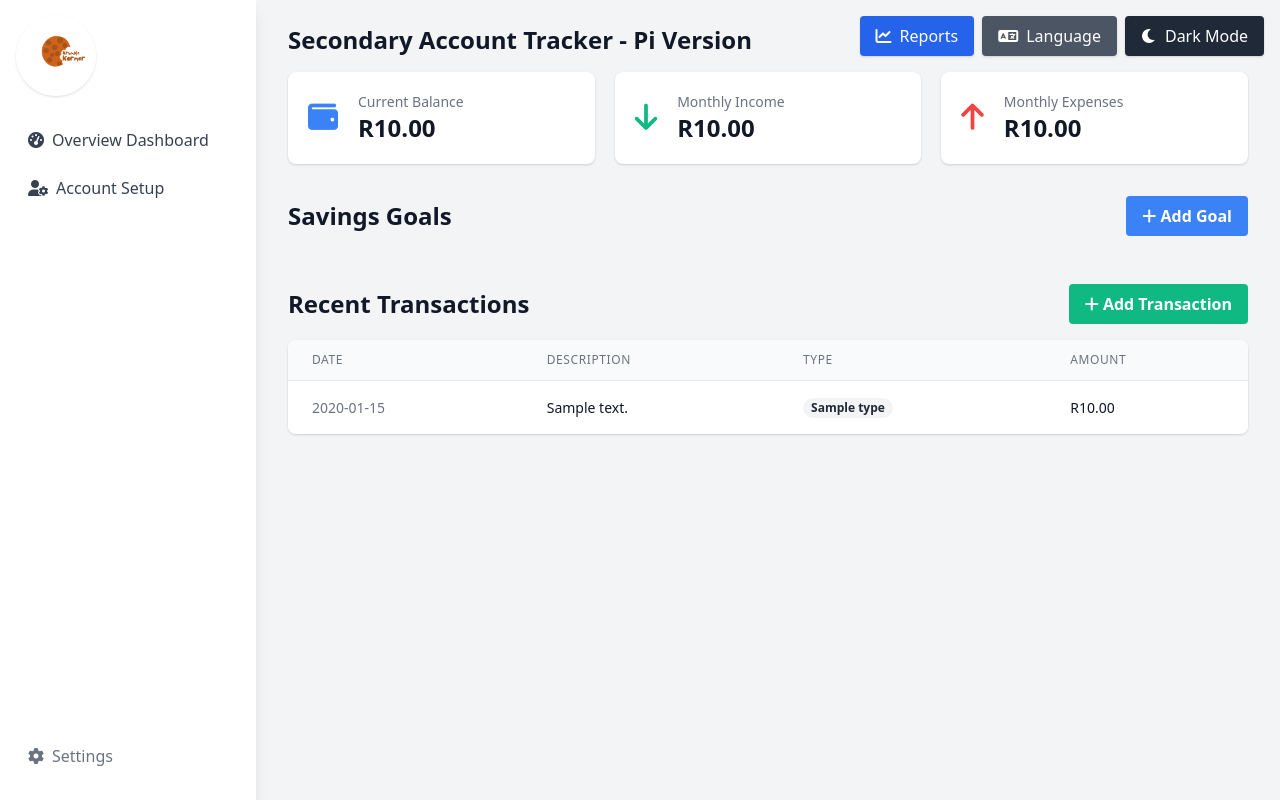
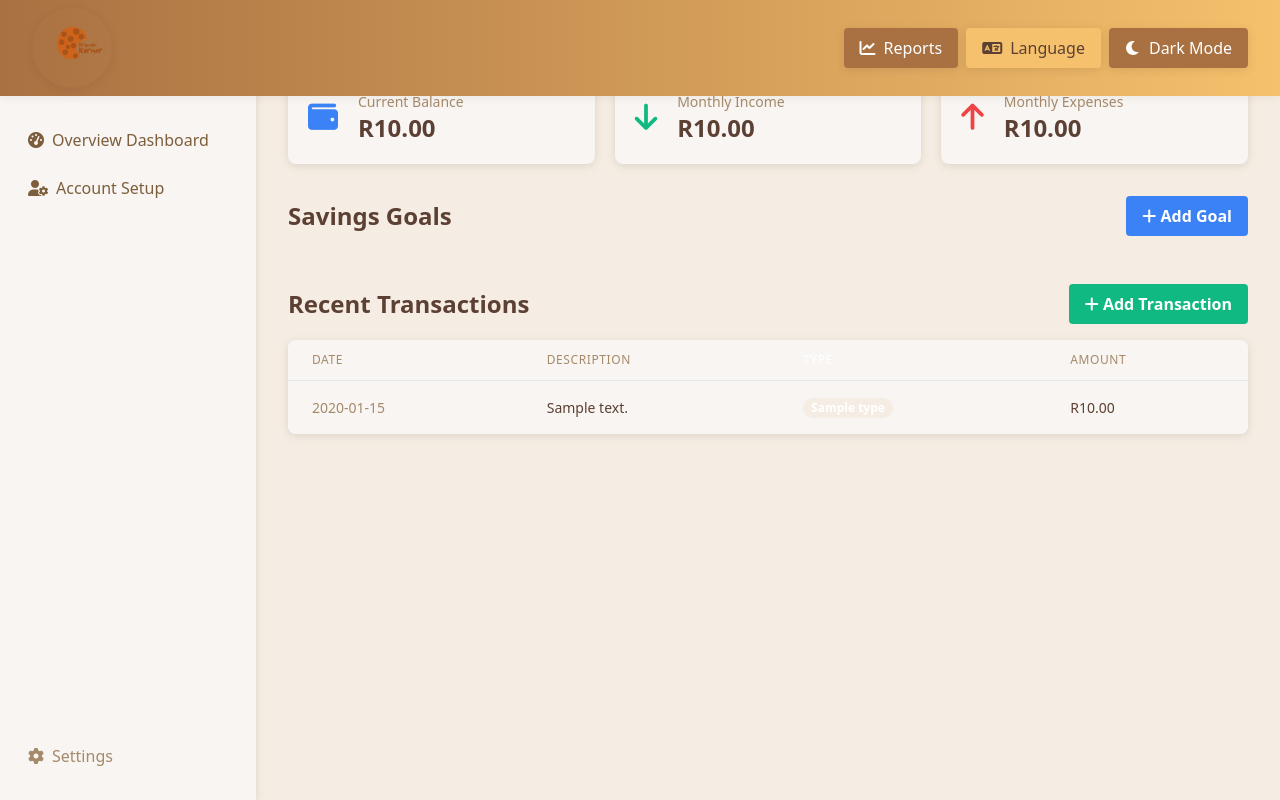
Before and after one commit to EmbeddEdge/FlaskWebApp, a Flask app: page / in a window 1280 px wide. Run offline with Flask 3, Linux system fonts and the light colour scheme; a database or web service that is not in the repository returns one stand-in record (values such as "Sample title"); some libraries are stand-ins or nearby versions.

Commit message:
updated theme

```diff
--- a/templates/dashboard.html
+++ b/templates/dashboard.html
@@ -8,26 +8,90 @@
     <link href="https://cdnjs.cloudflare.com/ajax/libs/font-awesome/6.0.0/css/all.min.css" rel="stylesheet">
     <script src="https://cdn.jsdelivr.net/npm/chart.js"></script>
     <style>
+        /* Brown Cookie/Baking Theme */
+        body {
+            background-color: #f5ede3;
+        }
+        .bg-white {
+            background-color: #f8f5f2 !important;
+        }
+        .text-gray-900 {
+            color: #5c4033 !important;
+        }
+        .text-gray-700 {
+            color: #7c5e3c !important;
+        }
+        .text-gray-500 {
+            color: #a58a6a !important;
+        }
+        .bg-gray-100 {
+            background-color: #f5ede3 !important;
+        }
+        .bg-blue-100, .bg-blue-200 {
+            background-color: #e2c9b0 !important;
+        }
+        .bg-red-100 {
+            background-color: #b86b4b !important;
+        }
+        .bg-green-100 {
+            background-color: #a3a656 !important;
+        }
+        .bg-gray-50 {
+            background-color: #f8f5f2 !important;
+        }
+        .bg-gray-600 {
+            background-color: #a58a6a !important;
+        }
+        .shadow-lg, .shadow {
+            box-shadow: 0 2px 8px 0 rgba(92, 64, 51, 0.15)!important;
+        }
+        input, select, textarea {
+            background-color: #f8f5f2 !important;
+            color: #5c4033 !important;
+            border-color: #a58a6a !important;
+        }
+        th.type-col, td.type-col, .type-col span {
+            color: #fff !important;
+        }
+        /* Top nav bar gradient for cookie theme */
+        .cookie-navbar {
+            background: linear-gradient(90deg, #a97142 0%, #f5c16c 100%);
+            box-shadow: 0 2px 8px 0 rgba(92, 64, 51, 0.07);
+        }
+        .cookie-btn {
+            background-color: #a97142 !important;
+            color: #fff !important;
+        }
+        .cookie-btn:hover {
+            background-color: #7c5e3c !important;
+        }
+        .cookie-secondary-btn {
+            background-color: #f5c16c !important;
+            color: #5c4033 !important;
+        }
+        .cookie-secondary-btn:hover {
+            background-color: #e2c9b0 !important;
+        }
+    /* Dark mode overrides for brown theme */
         .dark-mode {
-            background-color: #18181b !important;
+            background-color: #3e2723 !important;
             color: #f3f4f6 !important;
         }
-        .dark-mode .bg-white { background-color: #27272a !important; }
+        .dark-mode .bg-white { background-color: #5c4033 !important; }
         .dark-mode .text-gray-900 { color: #f3f4f6 !important; }
-        .dark-mode .text-gray-700 { color: #d1d5db !important; }
-        .dark-mode .text-gray-500 { color: #9ca3af !important; }
-        .dark-mode .bg-gray-100 { background-color: #18181b !important; }
-        .dark-mode .bg-blue-100 { background-color: #1e293b !important; }
-        .dark-mode .bg-blue-200 { background-color: #334155 !important; }
-        .dark-mode .bg-red-100 { background-color: #7f1d1d !important; }
-        .dark-mode .bg-green-100 { background-color: #14532d !important; }
-        .dark-mode .bg-gray-50 { background-color: #27272a !important; }
-        .dark-mode .bg-gray-600 { background-color: #18181b !important; }
+        .dark-mode .text-gray-700 { color: #e2c9b0 !important; }
+        .dark-mode .text-gray-500 { color: #f5c16c !important; }
+        .dark-mode .bg-gray-100 { background-color: #3e2723 !important; }
+        .dark-mode .bg-blue-100, .dark-mode .bg-blue-200 { background-color: #a97142 !important; }
+        .dark-mode .bg-red-100 { background-color: #b86b4b !important; }
+        .dark-mode .bg-green-100 { background-color: #a3a656 !important; }
+        .dark-mode .bg-gray-50 { background-color: #5c4033 !important; }
+        .dark-mode .bg-gray-600 { background-color: #a58a6a !important; }
         .dark-mode .shadow-lg, .dark-mode .shadow { box-shadow: 0 2px 8px 0 rgba(0,0,0,0.7)!important; }
         .dark-mode input, .dark-mode select, .dark-mode textarea {
-            background-color: #27272a !important;
+            background-color: #5c4033 !important;
             color: #f3f4f6 !important;
-            border-color: #52525b !important;
+            border-color: #f5c16c !important;
         }
         .dark-mode th.type-col, .dark-mode td.type-col, .dark-mode .type-col span {
             color: #fff !important;
@@ -35,21 +99,23 @@
     </style>
 </head>
 <body class="bg-gray-100" id="body">
-    <!-- Top Header Navigation with Logo -->
-    <div class="fixed top-4 left-4 z-50 flex items-center space-x-4">
+    <!-- Top Header Navigation with Logo and Colored Bar -->
+    <div class="fixed top-0 left-0 w-full z-50 flex items-center justify-between px-8 py-2 cookie-navbar">
+        <div class="flex items-center space-x-4">
             <!-- Logo -->
-        <img src="{{ url_for('static', filename='KrumbleKornerLogo.png') }}" alt="Krumble Korner Logo" class="h-20 w-20 object-contain rounded-full shadow border-2 border-white" />
+            <img src="{{ url_for('static', filename='KrumbleKornerLogo.png') }}" alt="Krumble Korner Logo" class="h-20 w-20 object-contain rounded-full shadow" />
         </div>
-    <div class="fixed top-4 right-4 z-50 flex items-center space-x-2">
-        <button id="reportsBtn" class="bg-blue-600 hover:bg-blue-800 text-white px-4 py-2 rounded shadow focus:outline-none flex items-center">
+        <div class="flex items-center space-x-2">
+            <button id="reportsBtn" class="cookie-btn px-4 py-2 rounded shadow focus:outline-none flex items-center">
                 <i class="fas fa-chart-line mr-2"></i> Reports
             </button>
-        <button id="languageBtn" class="bg-gray-600 hover:bg-gray-800 text-white px-4 py-2 rounded shadow focus:outline-none flex items-center">
+            <button id="languageBtn" class="cookie-secondary-btn px-4 py-2 rounded shadow focus:outline-none flex items-center">
                 <i class="fas fa-language mr-2"></i> Language
             </button>
-        <button id="darkModeToggle" class="bg-gray-800 text-white px-4 py-2 rounded shadow hover:bg-gray-700 focus:outline-none flex items-center">
+            <button id="darkModeToggle" class="cookie-btn px-4 py-2 rounded shadow hover:bg-yellow-700 focus:outline-none flex items-center">
                 <i class="fas fa-moon"></i> <span id="darkModeText" class="ml-2">Dark Mode</span>
             </button>
+        </div>
     </div>
     <!-- Side Panel Navigation -->
     <div class="flex min-h-screen">
```
Lines whose indentation alone changed are shown as unchanged.
